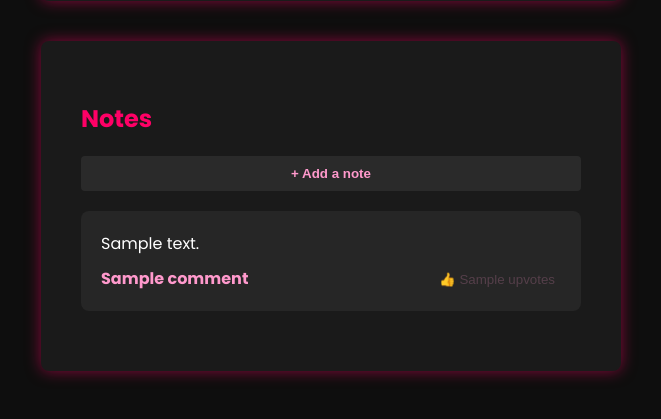
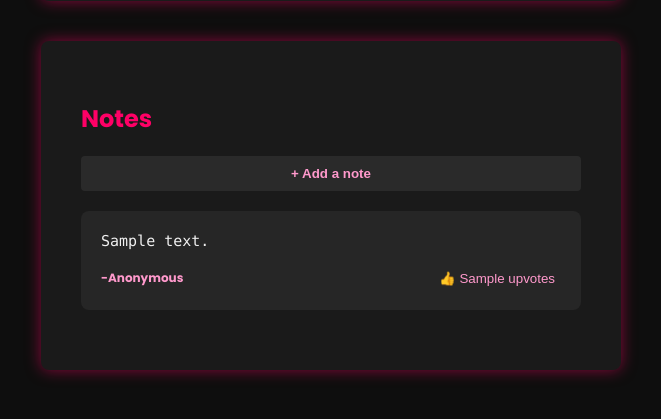
Before and after one commit to iamshanevictor/ComebackTime, a Flask app: template templates/index.html in a window 1280 px wide. Shown: the part 269-688 px from the top of the page, without its empty margins (309-970 px from the left). Run offline with Flask 3, Linux system fonts and the light colour scheme; the template is opened without the code that fills it: most values are stand-ins (such as "Sample title", 1, 10 or a date in 2020); parts of the project's set-up code (start-up, migrations or seed data) failed here and were passed over.

Commit message:
note-integ-upt4

```diff
--- a/templates/index.html
+++ b/templates/index.html
@@ -8,15 +8,12 @@
     <!-- Include the Poppins font -->
     <link rel="preconnect" href="https://fonts.googleapis.com">
     <link rel="preconnect" href="https://fonts.gstatic.com" crossorigin>
-    <link
-      href="https://fonts.googleapis.com/css2?family=Poppins:wght@400;700&display=swap"
-      rel="stylesheet"
-    >
+    <link href="https://fonts.googleapis.com/css2?family=Poppins:wght@400;700&display=swap" rel="stylesheet">
 
     <style>
       body {
             font-family: 'Poppins', sans-serif;
-        background: #0e0e0e; /* Dark background */
+            background: #0e0e0e;
             color: #fff;
             margin: 0;
             padding: 0;
@@ -29,16 +26,16 @@
             box-shadow: 0 0 15px rgba(255, 0, 102, 0.5);
             width: 80%;
             max-width: 500px;
-        margin: 40px auto; /* Center with top/bottom spacing */
+            margin: 40px auto;
         }
         h1 {
-        color: #ff0066; /* Neon pink for headings */
+            color: #ff0066;
             margin-bottom: 20px;
             font-weight: 700;
         }
         .countdown {
             font-size: 1.3em;
-        color: #ff99cc; /* Lighter pink for countdown text */
+            color: #ff99cc;
             white-space: nowrap;
             margin-bottom: 30px;
         }
@@ -57,7 +54,7 @@
         }
         /* Hidden form for adding a note */
         .add-comment-form {
-        display: none; /* Hide by default; toggled with JS */
+            display: none;
             margin-bottom: 20px;
         }
         .add-comment-input {
@@ -68,8 +65,8 @@
               border-radius: 4px;
               background-color: #333;
               color: #fff;
-        resize: none;
-        box-sizing: border-box;
+              resize: none; /* Disable resizing */
+              box-sizing: border-box; /* Ensures padding doesn't affect width */
         }
         .add-comment-btn {
             background-color: #ff0066;
@@ -91,26 +88,36 @@
         .comment-box {
           display: flex;
           flex-direction: column;
-        justify-content: space-between;
           background-color: #262626;
           border-radius: 8px;
           padding: 20px;
           margin-bottom: 20px;
-        min-height: 10px; /* Ensure enough space */
+          min-height: auto;
+          gap: 5px; /* Reduce spacing between elements */
         }
         .comment-header {
-        order: 2; /* Moves the header (name and upvote) to the bottom */
           display: flex;
           justify-content: space-between;
           align-items: center;
-        margin-top: 10px;
         }
         .comment-name {
             font-weight: 700;
             color: #ff99cc;
+            font-size: 12px; /* Make "Anonymous" smaller */
+            font-weight: bold;
         }
         .comment-message {
-        order: 1; /* Moves the comment message to the top */
+            margin-bottom: 8px; /* Adjust spacing between message and name */
+            font-size: 15px; /* Make the message smaller */
+            font-family: Consolas, "Courier New", monospace; /* Apply Consolas font */
+            line-height: 1.4; /* Improve readability */
+            color: #f0f0f0; /* Light gray for better contrast */
+        }
+
+        .comment-footer {
+          display: flex;
+          justify-content: space-between;
+          align-items: center;
         }
         .upvote-form {
             display: inline-block;
@@ -166,29 +173,22 @@
 
         <!-- Hidden form for adding a note (anonymous) -->
         <form id="noteForm" class="add-comment-form" action="{{ url_for('add_comment') }}" method="POST">
-        <textarea
-          name="message"
-          class="add-comment-input"
-          placeholder="Type your note, then click 'Add Note'"
-          rows="3"
-          required
-        ></textarea>
+            <textarea name="message" class="add-comment-input" placeholder="Type your note, then click 'Add Note'" rows="3" required></textarea>
             <button type="submit" class="add-comment-btn">Add Note</button>
         </form>
 
         <!-- Existing Comments -->
         {% for comment in comments %}
         <div class="comment-box">
-        <div class="comment-header">
-          <!-- Always "Anonymous" -->
-          <span class="comment-name">{{ comment.name }}</span>
+          <div class="comment-message">{{ comment.message }}</div>
+          <div class="comment-footer">
+              <span class="comment-name">-Anonymous</span>
               <form action="{{ url_for('upvote_comment', comment_id=comment.id) }}" method="POST" class="upvote-form">
-            <button type="submit" style="background: none; border: none; color: #553f4a; cursor: pointer;">
+                  <button type="submit" style="background: none; border: none; color: #ff99cc; cursor: pointer;">
                       👍 {{ comment.upvotes }}
                   </button>
               </form>
           </div>
-        <div class="comment-message">{{ comment.message }}</div>
         </div>
         {% endfor %}
     </div>
```
Also changed, not shown: static/thumb.png (added). Lines whose indentation alone changed are shown as unchanged.
